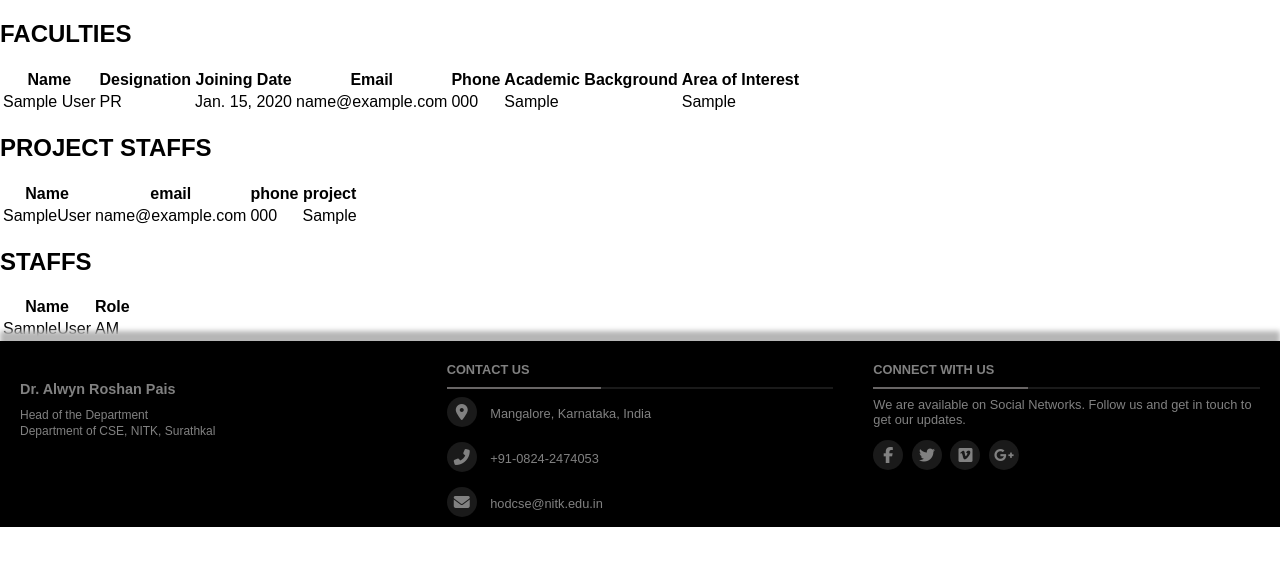
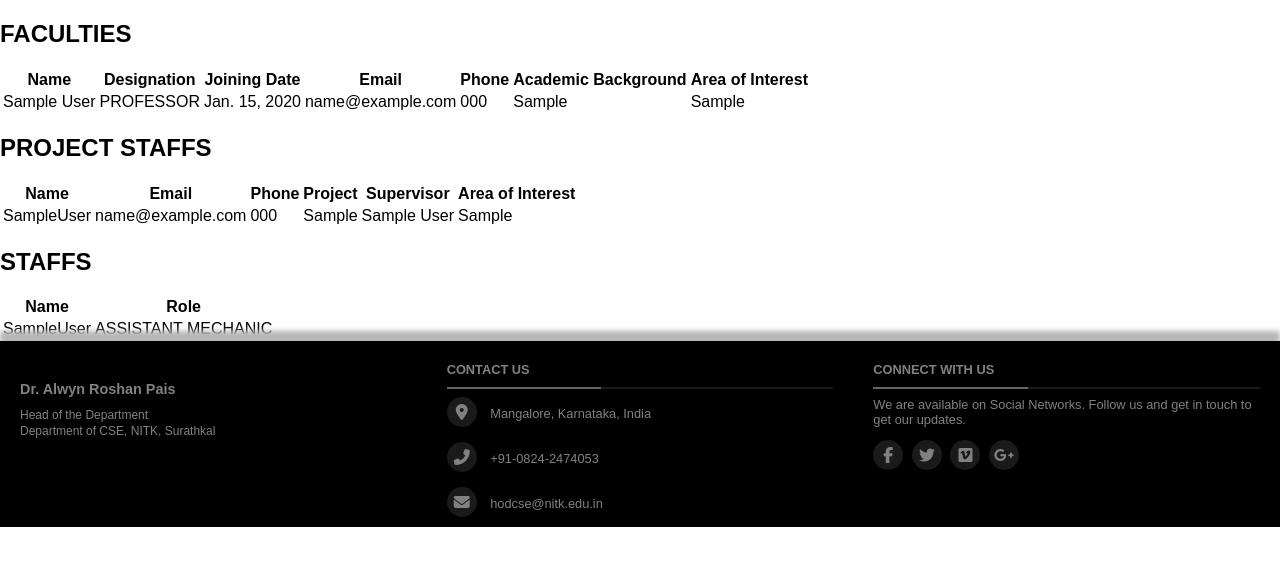
Before and after one commit to vivekj52/NITK_CSE_Portal, a Django app: page /people/ in a window 1280 px wide. Shown: the part 160-726 px from the top of the page. Run offline with Django 3.2, Linux system fonts and the light colour scheme; tables that the repository leaves empty hold one stand-in row (values such as "Sample post"); parts of the project's set-up code (start-up, migrations or seed data) failed here and were passed over; some libraries are stand-ins or nearby versions.

Commit message:
changes in people model

```diff
--- a/people/models.py
+++ b/people/models.py
@@ -18,6 +18,9 @@ class Faculty(models.Model):
     academic_background = models.TextField(max_length=500, default='')
     area_of_interest = models.TextField(max_length=200, default='')
 
+    def __str__(self):
+        return self.user.first_name + ' ' + self.user.last_name
+
 
 class Staff(models.Model):
     user = models.OneToOneField(User, null=True, on_delete=models.CASCADE)
@@ -27,8 +30,16 @@ class Staff(models.Model):
                      ('LA', 'LAB ASSISTANT')]
     role = models.CharField(choices=ROLES_CHOICES, max_length=20)
 
+    def __str__(self):
+        return self.user.first_name + ' ' + self.user.last_name
+
 
 class ProjectStaff(models.Model):
     user = models.OneToOneField(User, null=True, on_delete=models.CASCADE)
+    supervisor = models.ForeignKey(Faculty, null=True, on_delete=models.SET_NULL)
     phone = models.CharField(max_length=20)
     project = models.TextField(max_length=100)
+    area_of_interest = models.TextField(max_length=200, default='')
+
+    def __str__(self):
+        return self.user.first_name + ' ' + self.user.last_name
--- a/templates/people.html
+++ b/templates/people.html
@@ -16,7 +16,7 @@
     {% for faculty in faculties %}
         <tr>
             <td>{{ faculty.user.first_name }} {{ faculty.user.last_name }}</td>
-            <td>{{ faculty.designation }}</td>
+            <td>{{ faculty.get_designation_display }}</td>
             <td>{{ faculty.joining_date }}</td>
             <td>{{ faculty.user.email }}</td>
             <td>{{ faculty.phone }}</td>
@@ -31,9 +31,11 @@
     <table>
         <tr>
             <th>Name</th>
-            <th>email</th>
-            <th>phone</th>
-            <th>project</th>
+            <th>Email</th>
+            <th>Phone</th>
+            <th>Project</th>
+            <th>Supervisor</th>
+            <th>Area of Interest</th>
         </tr>
     {% for ps in project_staffs %}
         <tr>
@@ -41,6 +43,8 @@
             <td>{{ ps.user.email }}</td>
             <td>{{ ps.phone }}</td>
             <td>{{ ps.project }}</td>
+            <td>{{ ps.supervisor.user.first_name }} {{ ps.supervisor.user.last_name }}</td>
+            <td>{{ ps.area_of_interest }}</td>
         </tr>
     {% endfor %}
     </table>
@@ -55,7 +59,7 @@
     {% for staff in staffs %}
         <tr>
             <td>{{ staff.user.first_name }}{{ staff.user.last_name }}</td>
-            <td>{{ staff.role }}</td>
+            <td>{{ staff.get_role_display }}</td>
         </tr>
     {% endfor %}
     </table>
```
Also changed, not shown: people/migrations/0005_auto_20210109_2358.py (added).
